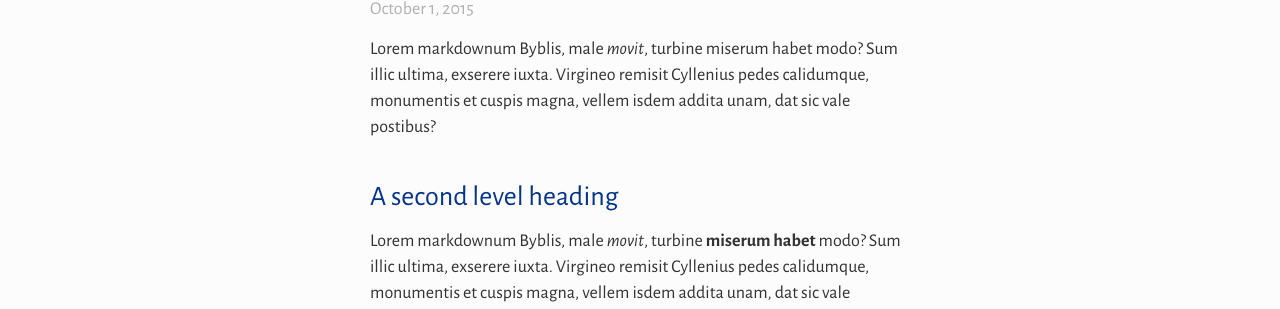
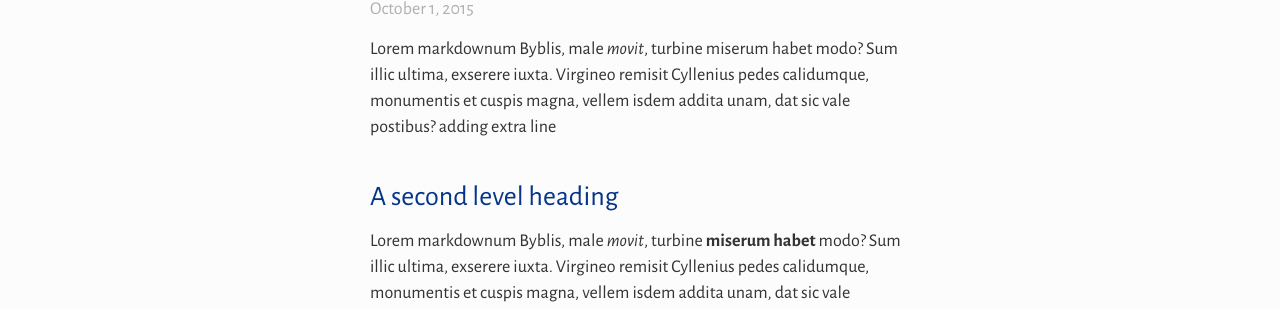
Before and after one commit to peace60895/peace60895.github.io, a Jekyll site: the page built from _posts/2015-10-1-Second-Post.md, in a window 1280 px wide. Shown: the part 176-485 px from the top of the page. Built offline with Jekyll 4.4.1, drawn with Linux system fonts in a browser that asks for light colours; comment, search, counter and statistics services are not loaded.

Commit message:
Add text to Second Post
added extra line

```diff
--- a/_posts/2015-10-1-Second-Post.md
+++ b/_posts/2015-10-1-Second-Post.md
@@ -8,6 +8,7 @@ tags: cats dogs rabbits
 Lorem markdownum Byblis, male _movit_, turbine miserum habet modo? Sum illic
 ultima, exserere iuxta. Virgineo remisit Cyllenius pedes calidumque, monumentis
 et cuspis magna, vellem isdem addita unam, dat sic vale postibus?
+adding extra line
 
 ## A second level heading
 
```
